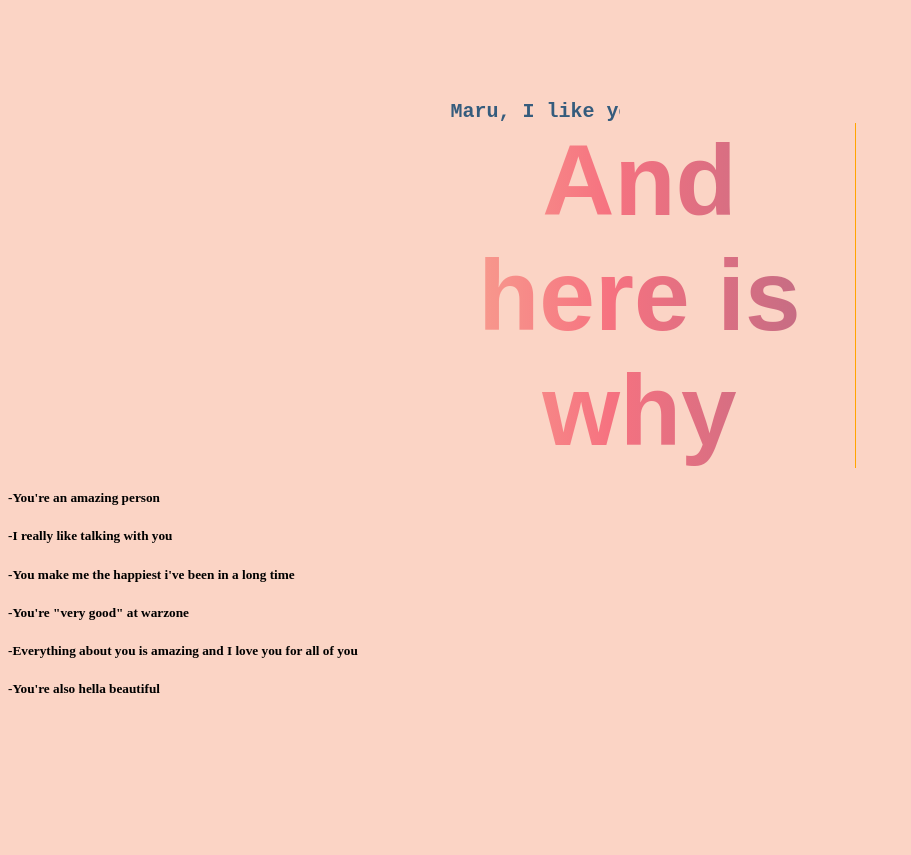
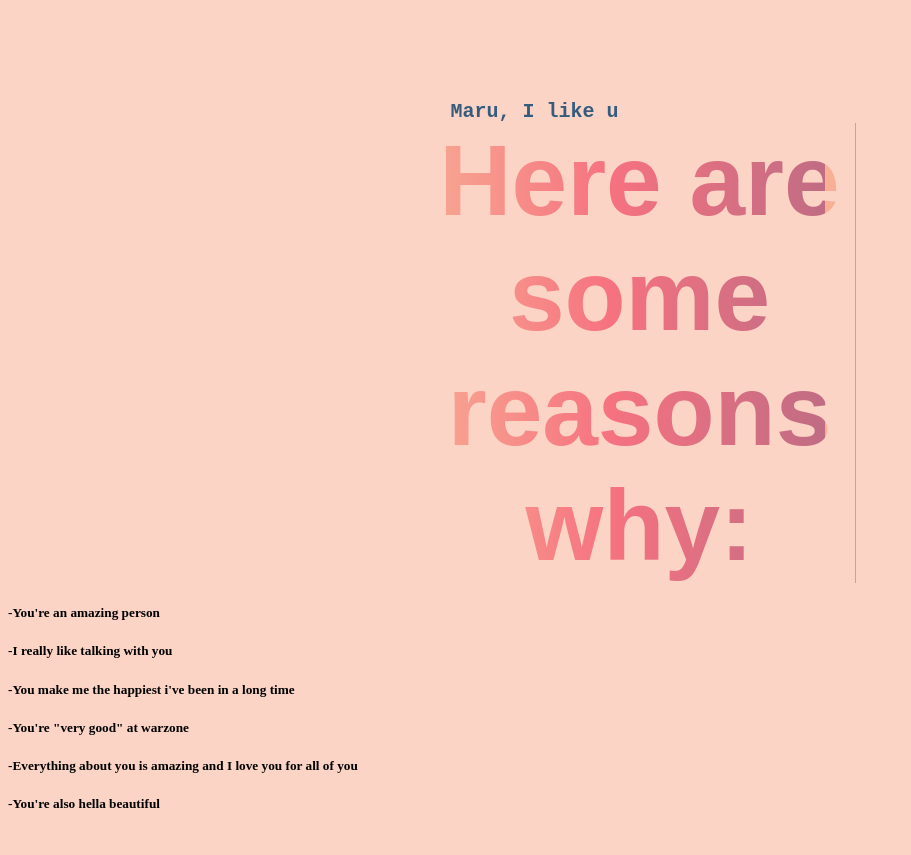
Before and after one commit to BrianGodinez/ILoveMaru.github.io, a plain HTML site: page index.html in a window 1280 px wide. Shown: the whole page, without its empty margins (0-911 px from the left). Before the commit the page ends 800 px from the top, so only its background shows below. Drawn offline with Linux system fonts and the light colour scheme.

Commit message:
Update index.html

```diff
--- a/index.html
+++ b/index.html
@@ -87,8 +87,8 @@ body{
 </head>
 <body>
 <div class="container">
-  <h1>Maru, I like you</h1>
-  <h1>And here is why</h1>
+  <h1>Maru, I like u</h1>
+  <h1>Here are some reasons why:</h1>
   </div>
   <h5 style="color:red, text-align: center, font-family:'Courier New'"> -You're an amazing person </h1>
 <h5 style="color:red, text-align: center, font-family:'Courier New'"> -I really like talking with you </h1>
```
